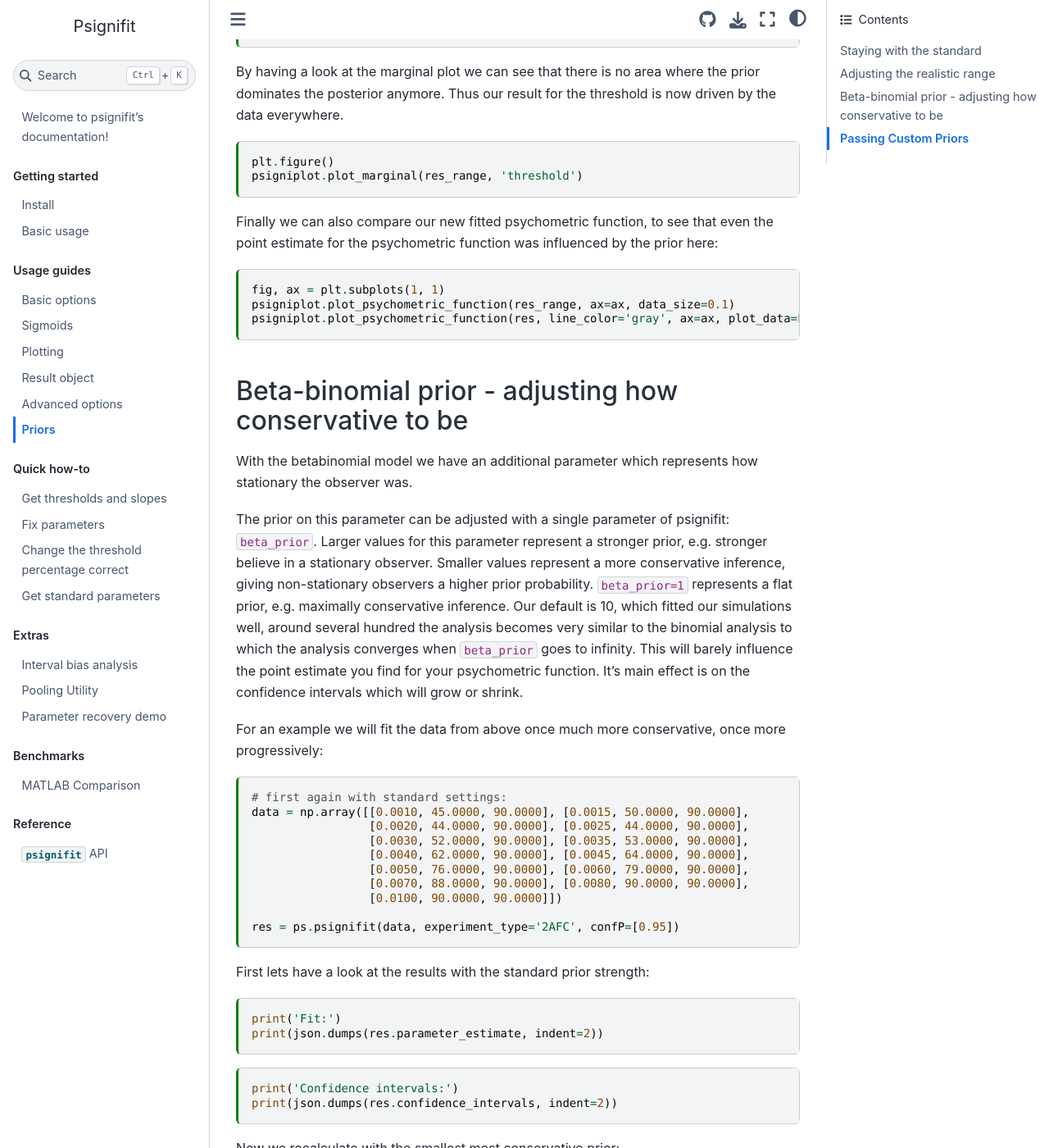
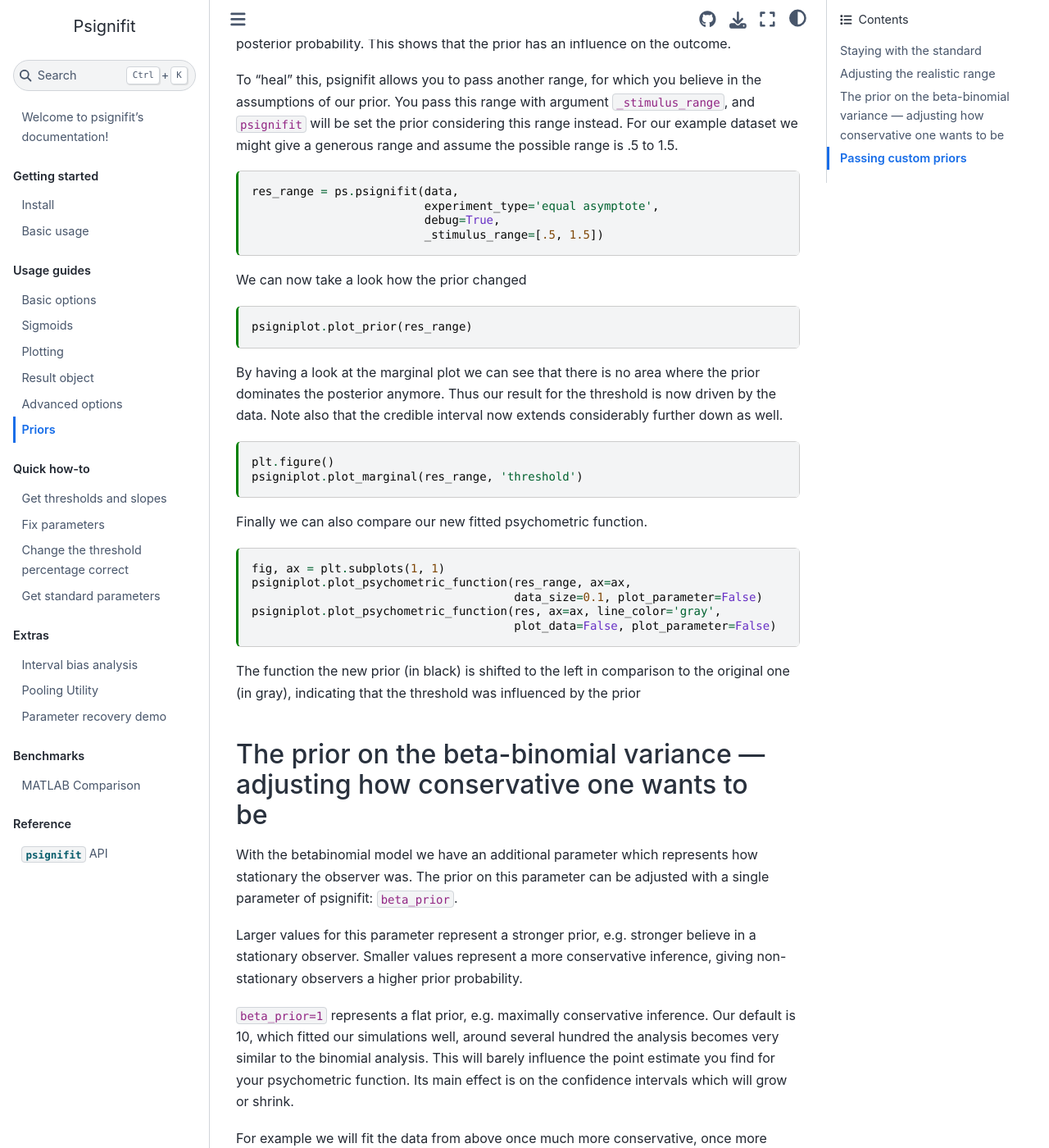
Before and after one commit to wichmann-lab/python-psignifit, a Jupyter Book: the page built from docs/examples/priors.md, in a window 1280 px wide and 1400 px high, scrolled down 3352 px. Shown: the whole window at 82% size. Built offline with Jupyter Book 1.0.4 settings and Sphinx 7.4.7 and the Sphinx Book theme 1.1.4, drawn with Linux system fonts in a browser that asks for light colours; some of the changed text lies outside the part shown.

Commit message:
docs: text to match conceptually matlab wiki

````diff
--- a/docs/examples/priors.md
+++ b/docs/examples/priors.md
@@ -61,19 +61,27 @@
 psigniplot.plot_prior(res)
 ```
 
-You should check that the assumptions `psignifit` take
-are actually true in the case of your data.
-e.g. check whether one of the following statements holds:
+The panels in the top row show the prior densities for threshold, width
+and lapse rate respectively. In the second row psychometric functions
+corresponding to the 0, 25, 75 and 100% quantiles of the prior are
+plotted in colour. The other parameters of the functions are left at
+the prior mean value, which is also marked in all panels in black.
+As an orientation the small black dots in the lower panels mark the
+levels at which data were sampled.
+
+
+You should check that the assumptions we make for the heuristic to
+work are actually true in the case of your data.
+e.g. check whether (at least) one of the following statements holds:
+
 
 - You understand what our priors mean exactly and judge them to be appropriate.
 - You are sure you recorded a trial well above and a trial well below threshold.
-- Your posterior concentrates on an area for which the prior was constant.
+- Your posterior concentrates on an area for which the prior was (nearly) constant.
 
-You can evaluate your priors with above plot. In the upper panels the plots show the priors for the `threshold`, `width` and $\lambda$ parameters.
-Five selected values are shown color-coded, as points on the prior and below the corresponding psychometric functions.
-The black case correspond to the mean of the prior; the yellow, red, blue and green cases correspond to the minimum, 25 % percentile, 75 % percentile, and maximum of the prior, respectively.
 
-With these example sigmoids you can evaluate the adequacy of the prior:
+You can evaluate your priors with above plot. With these color-coded sigmoids
+you can evaluate the adequacy of the prior:
 
 For a threshold prior to be adequate (first column), it should be flat along all your stimulus levels; this will ensure that the threshold estimation is driven exclusively by the data. The stimulus levels of your data are shown as black-dots in the x-axis.
 The prior is flat (constant) for all threshold values between the red and blue sigmoids; both are equally likely. The yellow and green sigmoids are very unlikely, and this makes sense as they are outside of the range of stimulus levels. Here you can see that `psignifit` assumes that you choose stimulus values along the whole range the psychometric function.
@@ -96,8 +104,10 @@
 3-down-1-up staircase procedure with 50 trials on a yes-no experiment.
 This samples considerably above threshold. In this case the true
 threshold and width were 1.
-Thus the assumption that we know that the threshold is in the range of
-the data is clearly violated.
+Thus the assumption that we know that the threshold
+(threshold as defined in psignifit 4, not what 3-down-1-up defines as threshold!)
+is in the range of the data is clearly violated.
+
 
 ```{code-cell} ipython3
 data = np.array([[1.5000, 3.0000, 3.0000], [1.3500, 3.0000, 3.0000],
@@ -110,19 +120,36 @@
                  [1.3981, 1.0000, 2.0000], [1.5379, 1.0000, 2.0000],
                  [1.6917, 3.0000, 3.0000], [1.5225, 3.0000, 3.0000],
                  [1.3703, 2.0000, 3.0000]])
+```
 
-# We fit this assuming the same lapse rate for yes and for no.
-# By default this uses a cumulative normal fit, which is fine for now.
-res = ps.psignifit(data, experiment_type='equal asymptote', debug=True)
+We fit the data assuming the same lapse rate for yes and for no.
 
-# We first have a look at the fitted function
+```{code-cell} ipython3
+res = ps.psignifit(data,
+                   experiment_type='equal asymptote',
+                   debug=True)
+```
+by default this uses a cumulative normal fit, which is fine for now.
+The prior for this function looks like this:
+
+```{code-cell} ipython3
+psigniplot.plot_prior(res)
+```
+
+which is not particularly conspicuous. Comparing the functions to the
+stimulus range shows that we still expect a reasonably sampled
+psychometric function with threshold in the sampling range.
+
+But now, have a look at the fitted function:
+
+```{code-cell} ipython3
 plt.figure()
 psigniplot.plot_psychometric_function(res, data_size=0.1)
 ```
 
 You should notice that the proportion correct is larger than 50 and we did
-not measure a stimulus level clearly below threshold. Thus it might be
-that the theshold is below our data, as it is the case actually in our
+not measure a stimulus level clearly below threshold (as defined in psignifit 4).
+Thus it might be that the threshold is below our data, as it is the case actually in our
 example.
 This is a common problem with adaptive procedures, which do not explore
 the full possible stimulus range. Then our heuristic for the prior may
@@ -135,25 +162,24 @@
 psigniplot.plot_marginal(res, 'threshold')
 ```
 
-Note that the dashed grey line, which marks the prior goes down where
+Note that the dashed grey line, which marks the prior, decreases where
 there is still posterior probability. This shows that the prior has an
 influence on the outcome.
 
-We can also examine the priors plot
 
-```{code-cell} ipython3
-psigniplot.plot_prior(res)
-```
 
 To "heal" this, psignifit allows you to pass another range, for which you
 believe in the assumptions of our prior.
 You pass this range with argument `_stimulus_range`, and `psignifit`
-will be set the prior according to this range.
+will be set the prior considering this range instead.
 For our example dataset we might give a generous range and assume the
 possible range is .5 to 1.5.
 
 ```{code-cell} ipython3
-res_range = ps.psignifit(data, experiment_type='equal asymptote', debug=True, _stimulus_range=[.5, 1.5])
+res_range = ps.psignifit(data,
+                         experiment_type='equal asymptote',
+                         debug=True,
+                         _stimulus_range=[.5, 1.5])
 ```
 
 We can now take a look how the prior changed
@@ -164,43 +190,49 @@
 
 By having a look at the marginal plot we can see that there is no area
 where the prior dominates the posterior anymore. Thus our result for the
-threshold is now driven by the data everywhere.
+threshold is now driven by the data.
+Note also that the credible interval now extends considerably further down as well.
 
 ```{code-cell} ipython3
 plt.figure()
 psigniplot.plot_marginal(res_range, 'threshold')
 ```
 
-Finally we can also compare our new fitted psychometric function,
-to see that even the point estimate for the psychometric function was
-influenced by the prior here:
+Finally we can also compare our new fitted psychometric function.
 
 ```{code-cell} ipython3
 fig, ax = plt.subplots(1, 1)
-psigniplot.plot_psychometric_function(res_range, ax=ax, data_size=0.1)
-psigniplot.plot_psychometric_function(res, line_color='gray', ax=ax, plot_data=False)
+psigniplot.plot_psychometric_function(res_range, ax=ax,
+                                      data_size=0.1, plot_parameter=False)
+psigniplot.plot_psychometric_function(res, ax=ax, line_color='gray',
+                                      plot_data=False, plot_parameter=False)
 ```
 
-## Beta-binomial prior - adjusting how conservative to be
+The function the new prior (in black) is shifted to the left in
+comparison to the original one (in gray), indicating
+that the threshold was influenced by the prior
+
+
+## The prior on the beta-binomial variance — adjusting how conservative one wants to be
 
 With the betabinomial model we have an additional parameter which
 represents how stationary the observer was.
-
 The prior on this parameter can be adjusted with a single parameter of
 psignifit: `beta_prior`.
+
 Larger values for this parameter represent a stronger prior, e.g. stronger
 believe in a stationary observer. Smaller values represent a more
 conservative inference, giving non-stationary observers a higher prior
 probability.
+
 `beta_prior=1` represents a flat prior, e.g. maximally conservative inference. Our
 default is 10, which fitted our simulations well, around several hundred
-the analysis becomes very similar to the binomial analysis to which the
-analysis converges when `beta_prior` goes to infinity.
+the analysis becomes very similar to the binomial analysis.
 This will barely influence the point estimate you find for your
-psychometric function. It's main effect is on the confidence intervals
+psychometric function. Its main effect is on the confidence intervals
 which will grow or shrink.
 
-For an example we will fit the data from above once much more
+For example we will fit the data from above once much more
 conservative, once more progressively:
 
 ```{code-cell} ipython3
@@ -221,7 +253,10 @@
 ```{code-cell} ipython3
 print('Fit:')
 print(json.dumps(res.parameter_estimate, indent=2))
+# (here we use json to show the dictionary in a pretty format)
 ```
+
+The credible intervals are
 
 ```{code-cell} ipython3
 print('Confidence intervals:')
@@ -251,7 +286,7 @@
 print(json.dumps(res200.parameter_estimate, indent=2))
 ```
 
-Now we have a look at the confidence intervals
+Now we have a look at the confidence intervals (here only for the 95% ones)
 
 ```{code-cell} ipython3
 print('Confidence Intervals for beta prior = 1: ')
@@ -267,21 +302,23 @@
 Our recommendation based on the simulations is to keep the 10 prior. If
 you have questions contact us.
 
-## Passing Custom Priors
+## Passing custom priors
 
 This part explains how to use custom priors, when you do not want to use
 our standard set, or it is wrong even for a corrected stimulus range.
+
+```{warning}
 To do this you should know what you are doing, and everything is on your
 own risk.
+```
 
-As an example we will fix the prior on lambda the lapse rate parameter
-of the psychometric funtion to a constant between 0 and .1 and zero
-elsewhere as it was done in the psignifit 2 toolbox.
+As an example we will fix the prior on the lapse rate parameter $\lambda$
+to a constant between 0 and .1, and zero
+elsewhere, as it was done in the psignifit 2 toolbox.
 
 To use custom priors, first define the priors you want to use as function
-handles.
-
-For our example this works as follows:
+and include it in a dictionary with the key value corresponding to
+the parameter name. For our example this works as follows:
 
 ```{code-cell} ipython3
 def prior_lambda(x):
@@ -291,17 +328,14 @@
 custom_priors = {'lambda': prior_lambda}
 ```
 
-If you are not familiar with function handles and anonymous functions
-in Python3 you can find an [introduction to them here](http://www.programiz.com/python-programming/anonymous-function).
-
-
 Note that we did not normalize this prior. This is internally done by
 psignifit.
 
 Most of the times you then have to adjust the bounds of integration as
 well. This confines the region psignifit operates on. All values outside
 the bounds implicitly have prior probability of 0.
-For our example we set manually the bounds for the lambda prior.
+
+For our example we set manually the bounds for the lambda parameter
 
 ```{code-cell} ipython3
 custom_bounds = {
@@ -318,12 +352,7 @@
                    experiment_type='2AFC', debug=True)
 ```
 
-There will be a warning that the prior chosen here is zero at some
-values. This is true, but we intend it to be like this, constraining our
-analysis stronger than the standard priors do.
-
-With these commands you have set the priors manually: Have a look at
-them:
+You can have a look at priors and the fitted function as follows
 
 ```{code-cell} ipython3
 plt.figure()
````
Also changed, not shown: other parts of docs/examples/priors.md (+1 -1 lines).
